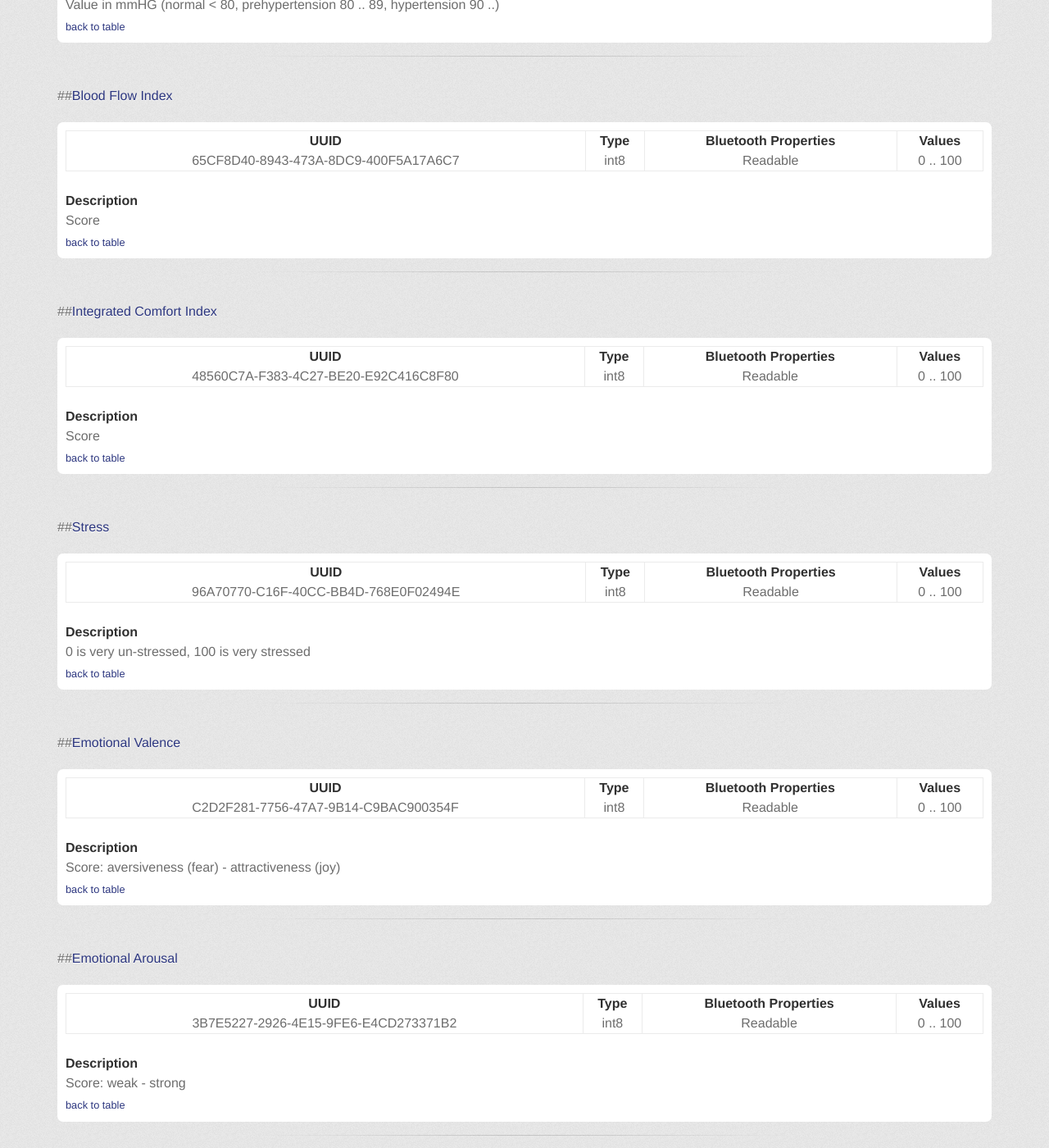
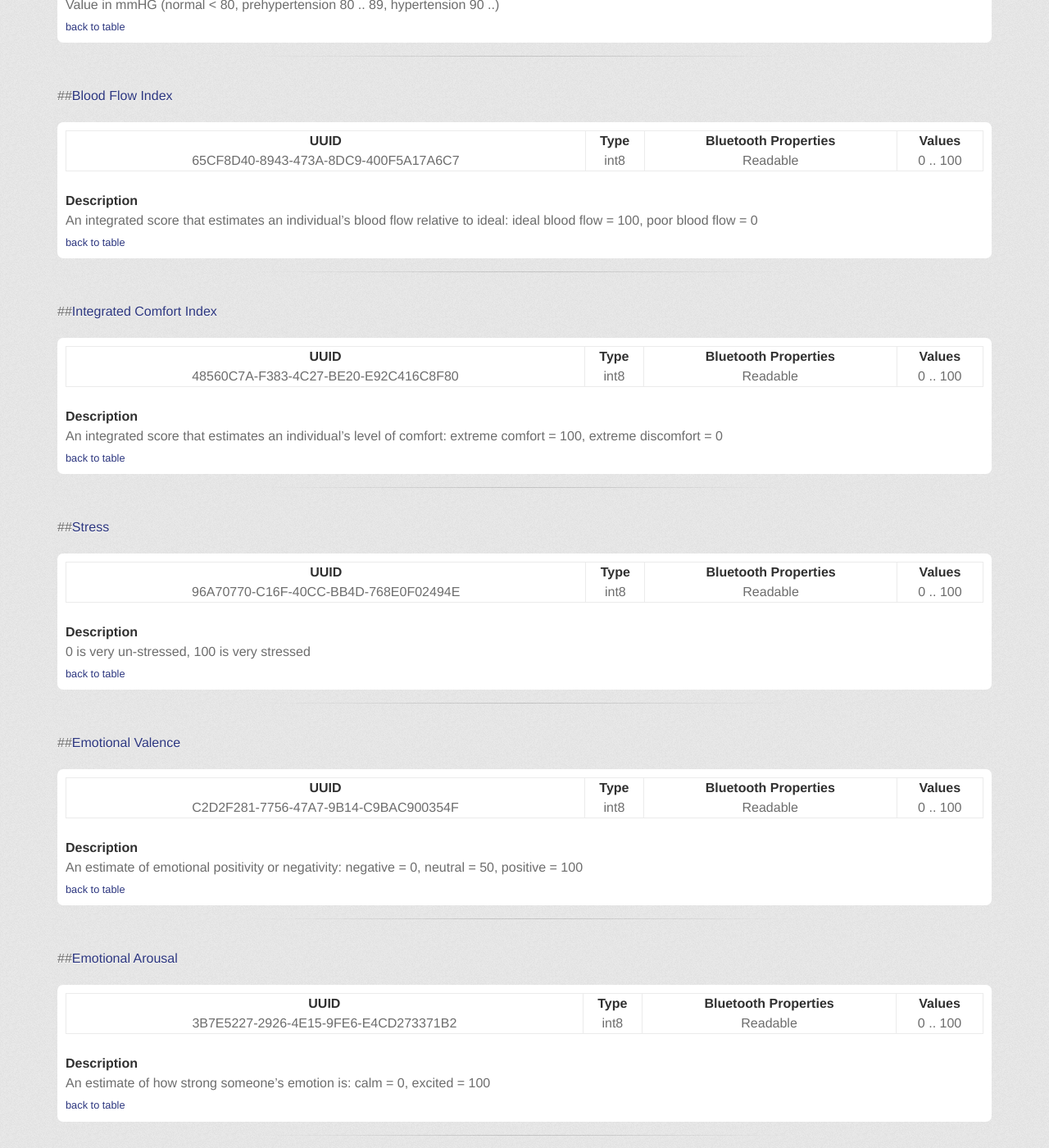
Before and after one commit to FaureciaDev/faureciadev.github.io, a Jekyll site: the page built from documentation.html, in a window 1280 px wide and 1400 px high, scrolled down 4106 px. Shown: the whole window at 82% size. Built offline with Jekyll 4.4.1, drawn with Linux system fonts in a browser that asks for light colours; some web fonts are replaced; Markdown is read by kramdown in place of the engine named in the settings; some of the changed text lies outside the part shown.

Commit message:
updated characteristic descriptions

```diff
--- a/_includes/documentation.md
+++ b/_includes/documentation.md
@@ -193,7 +193,7 @@ The packed values of the characteristics in the group. Values to notify determin
 <br />
 <span style="padding-top:5px"></span>
 <h4>Description</h4>
- Score
+An integrated score that describes an occupant’s respiratory status (normal = 10, less than 6 may indicate intervention required)
 <h6 style="padding-top:5px"><a href="#integratedPulmonaryIndexTable">back to table</a></h6>
 </div>
 <hr />
@@ -269,7 +269,7 @@ The packed values of the characteristics in the group. Values to notify determin
 <br />
 <span style="padding-top:5px"></span>
 <h4>Description</h4>
- Score
+An integrated score that estimates an individual’s blood flow relative to ideal:  ideal blood flow = 100, poor blood flow = 0
 <h6 style="padding-top:5px"><a href="#bloodFlowIndexTable">back to table</a></h6>
 </div>
 <hr />
@@ -288,7 +288,7 @@ The packed values of the characteristics in the group. Values to notify determin
 <br />
 <span style="padding-top:5px"></span>
 <h4>Description</h4>
- Score
+An integrated score that estimates an individual’s level of comfort:  extreme comfort = 100, extreme discomfort = 0
 <h6 style="padding-top:5px"><a href="#integratedComfortIndexTable">back to table</a></h6>
 </div>
 <hr />
@@ -326,7 +326,7 @@ The packed values of the characteristics in the group. Values to notify determin
 <br />
 <span style="padding-top:5px"></span>
 <h4>Description</h4>
- Score: aversiveness (fear) - attractiveness (joy)
+ An estimate of emotional positivity or negativity: negative = 0, neutral = 50, positive = 100
 <h6 style="padding-top:5px"><a href="#emotionalValenceTable">back to table</a></h6>
 </div>
 <hr />
@@ -345,7 +345,7 @@ The packed values of the characteristics in the group. Values to notify determin
 <br />
 <span style="padding-top:5px"></span>
 <h4>Description</h4>
- Score: weak - strong
+ An estimate of how strong someone’s emotion is: calm = 0, excited = 100
 <h6 style="padding-top:5px"><a href="#emotionalArousalTable">back to table</a></h6>
 </div>
 <hr />
@@ -378,7 +378,7 @@ The packed values of the characteristics in the group. Values to notify determin
    </td><td>
        <h4>Bluetooth Properties</h4> Readable
    </td><td>
-       <h4>Values</h4> (-500, -500, -500) .. (+500, +500, +500)
+       <h4>Values</h4> (0, 0, 0) .. (255, 255, 255)
 </td></tr></table>
 <br />
 <span style="padding-top:5px"></span>
```
Also changed, not shown: 1 other file.
